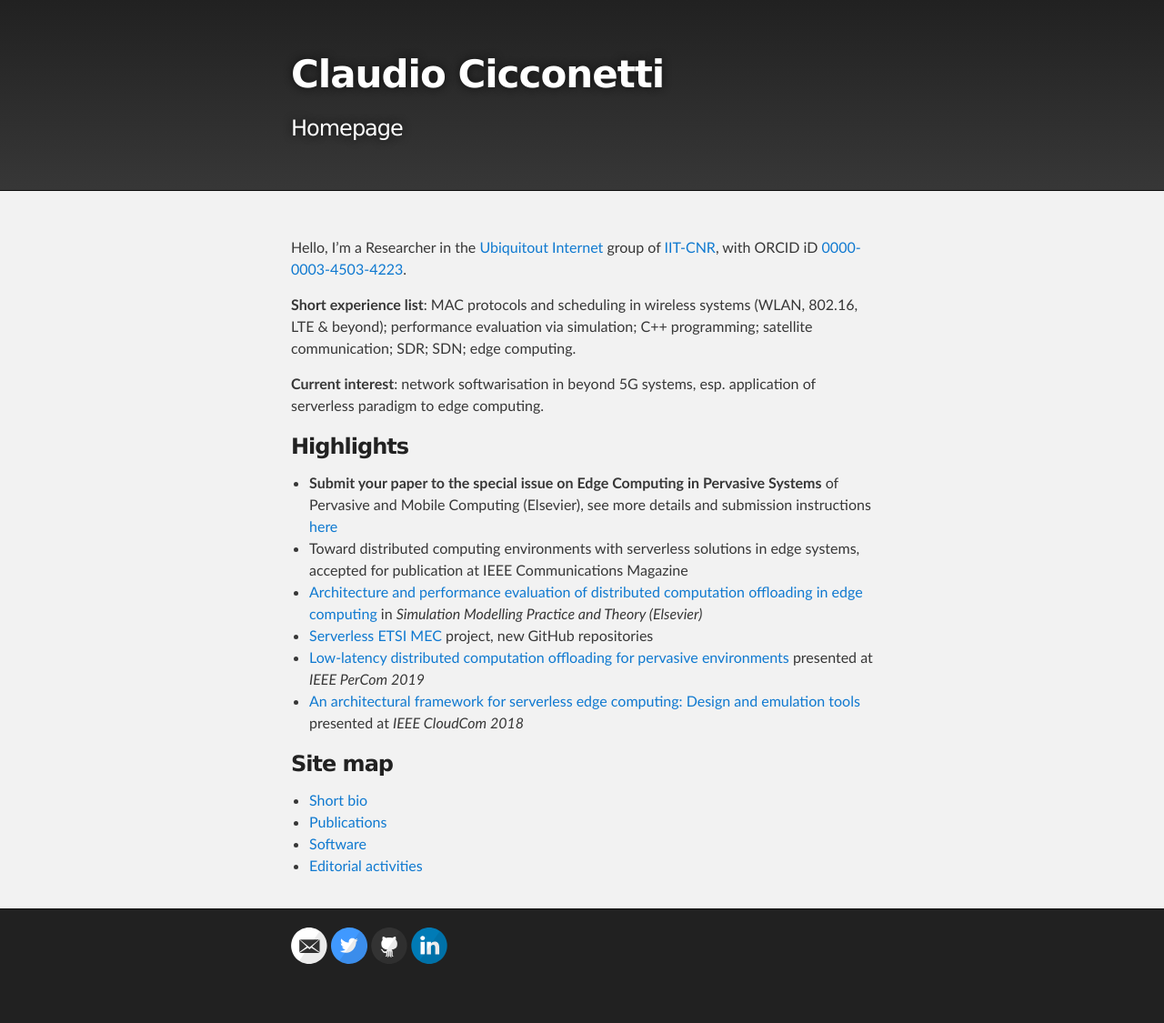
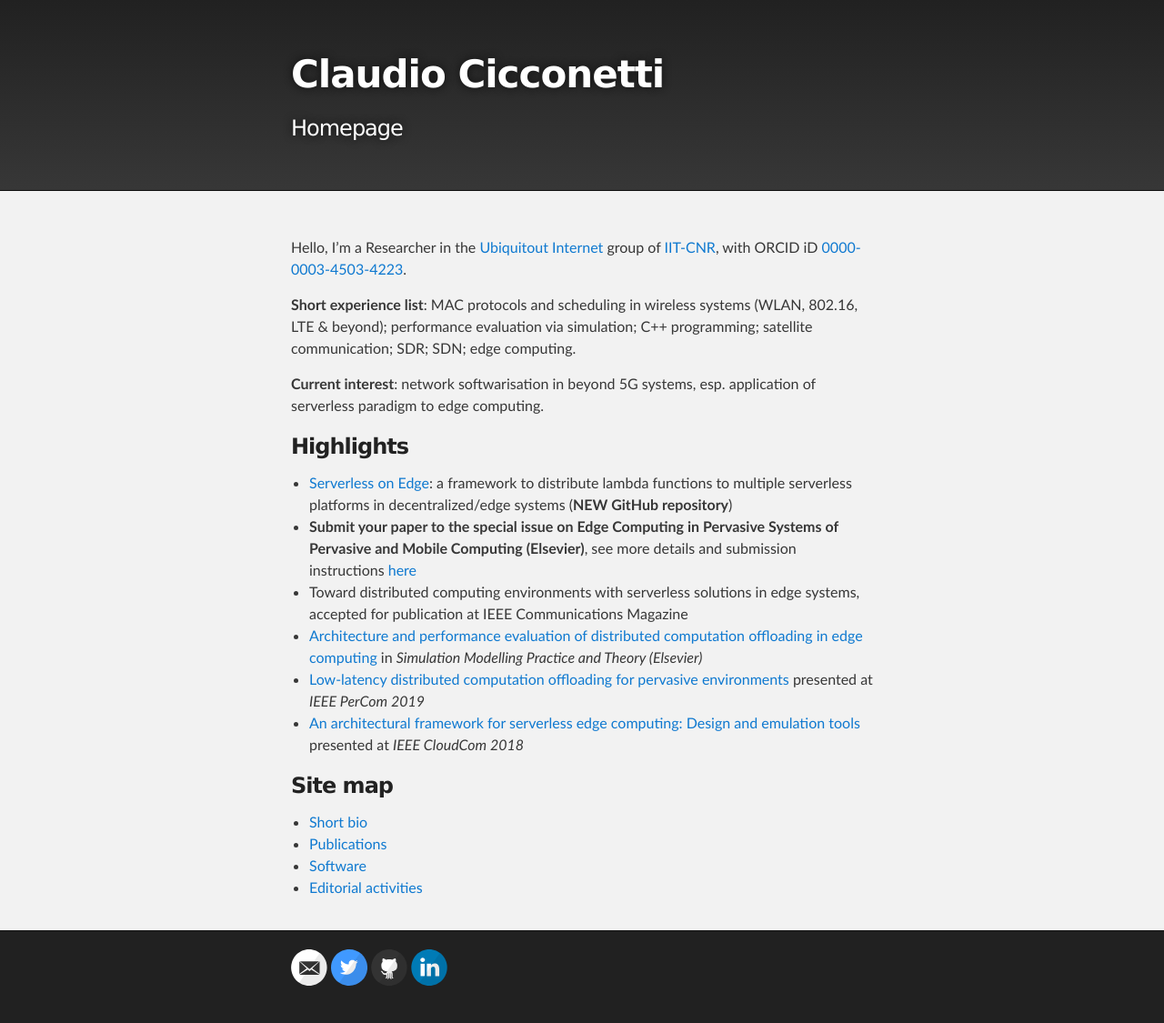
Before and after one commit to ccicconetti/ccicconetti.github.io, a Jekyll site: the page built from index.md, in a window 1280 px wide. Shown: the whole page at 91% size. Built offline with Jekyll 4.4.1, drawn with Linux system fonts in a browser that asks for light colours; before the commit the page ends 1101 px from its top, so only the background shows below that.

Commit message:
Add pointer to serverlessonedge github repo

```diff
--- a/index.md
+++ b/index.md
@@ -11,10 +11,10 @@ Hello, I'm a Researcher in the [Ubiquitout Internet](http://cnd.iit.cnr.it/) gro
 
 ### Highlights
 
-- **Submit your paper to the special issue on Edge Computing in Pervasive Systems** of Pervasive and Mobile Computing (Elsevier), see more details and submission instructions [here](https://www.journals.elsevier.com/pervasive-and-mobile-computing/call-for-papers/special-issue-on-edge-computing-in-pervasive-systems)
+- [Serverless on Edge](https://github.com/ccicconetti/serverlessonedge): a framework to distribute lambda functions to multiple serverless platforms in decentralized/edge systems (**NEW GitHub repository**)
+- **Submit your paper to the special issue on Edge Computing in Pervasive Systems of Pervasive and Mobile Computing (Elsevier)**, see more details and submission instructions [here](https://www.journals.elsevier.com/pervasive-and-mobile-computing/call-for-papers/special-issue-on-edge-computing-in-pervasive-systems)
 - Toward distributed computing environments with serverless solutions in edge systems, accepted for publication at IEEE Communications Magazine
 - [Architecture and performance evaluation of distributed computation offloading in edge computing](simpat.md) in _Simulation Modelling Practice and Theory (Elsevier)_
-- [Serverless ETSI MEC](etsimec.md) project, new GitHub repositories
 - [Low-latency distributed computation offloading for pervasive environments](percom2019.md) presented at _IEEE PerCom 2019_
 - [An architectural framework for serverless edge computing: Design and emulation tools](cloudcom2018.md) presented at _IEEE CloudCom 2018_
 
```
Also changed, not shown: software.md (+10 -0 lines).
